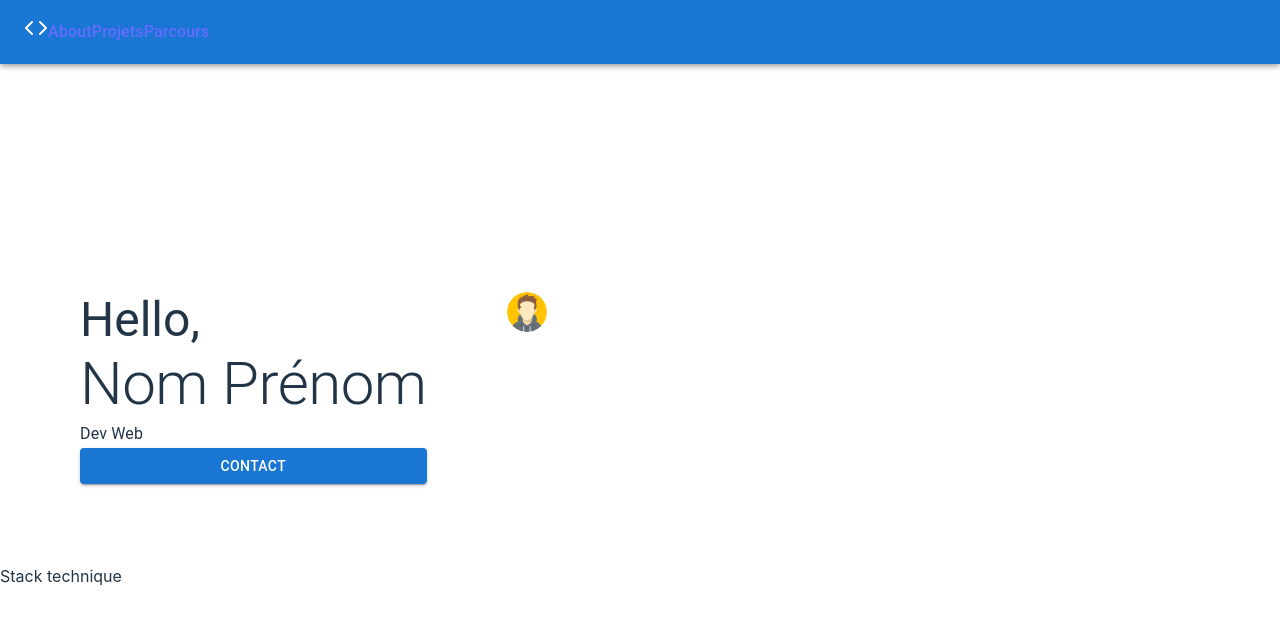
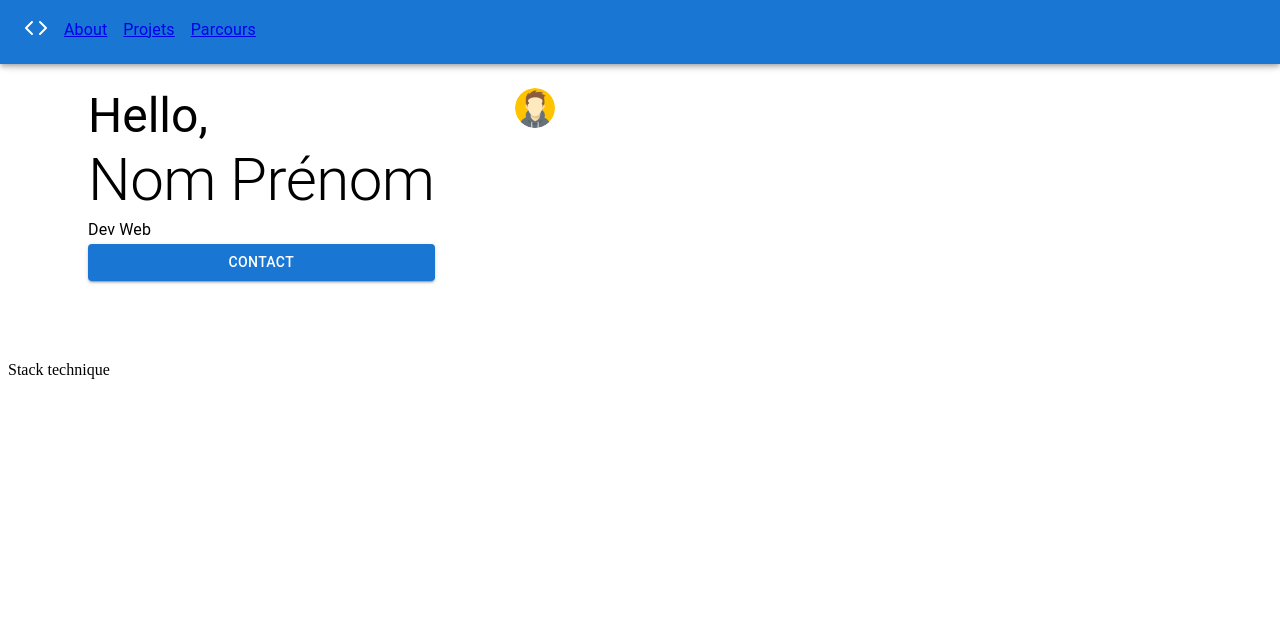
Before and after one commit to Kevgrdn/react_cv, a React (Vite) app: page / in a window 1280 px wide. Shown: the top 622 px of the page. Built offline with nearby package versions, Linux system fonts and the light colour scheme.

Commit message:
feat: :sparkles: implements img

```diff
--- a/package.json
+++ b/package.json
@@ -12,6 +12,7 @@
     "@emotion/react": "^11.10.5",
     "@emotion/styled": "^11.10.5",
     "@mui/material": "^5.11.2",
+    "axios": "^1.2.1",
     "lucide-react": "^0.105.0-alpha.4",
     "react": "^18.2.0",
     "react-dom": "^18.2.0",
--- a/src/App.css
+++ /dev/null
@@ -1,41 +0,0 @@
-#root {
-  max-width: 1280px;
-  margin: 0 auto;
-  padding: 2rem;
-  text-align: center;
-}
-
-.logo {
-  height: 6em;
-  padding: 1.5em;
-  will-change: filter;
-}
-.logo:hover {
-  filter: drop-shadow(0 0 2em #646cffaa);
-}
-.logo.react:hover {
-  filter: drop-shadow(0 0 2em #61dafbaa);
-}
-
-@keyframes logo-spin {
-  from {
-    transform: rotate(0deg);
-  }
-  to {
-    transform: rotate(360deg);
-  }
-}
-
-@media (prefers-reduced-motion: no-preference) {
-  a:nth-of-type(2) .logo {
-    animation: logo-spin infinite 20s linear;
-  }
-}
-
-.card {
-  padding: 2em;
-}
-
-.read-the-docs {
-  color: #888;
-}
--- /dev/null
+++ b/src/api/toRequest.json
@@ -0,0 +1,4 @@
+{
+    "kevin_github_projects": "https://api.github.com/users/Kevgrdn/repos",
+    "dylan_github_projects": "https://api.github.com/users/DylanPignolet/repos"
+}
--- /dev/null
+++ b/src/api/toRequest.ts
@@ -0,0 +1,4 @@
+export const data = {
+    kevin_github_projects: "https://api.github.com/users/Kevgrdn/repos",
+    dylan_github_projects: "https://api.github.com/users/DylanPignolet/repos"
+}
--- a/src/components/NavBar.tsx
+++ b/src/components/NavBar.tsx
@@ -12,6 +12,7 @@ function NavBar() {
         <>
             <AppBar position="fixed" color="primary">
                 <Toolbar>
+                    <Stack direction="row" spacing={2}>
                         <Typography variant="h6">
                             <Code />
                         </Typography>
@@ -30,6 +31,7 @@ function NavBar() {
                                 Parcours
                             </Link>
                         </Typography>
+                    </Stack>
 
                 </Toolbar>
             </AppBar>
--- a/src/index.css
+++ /dev/null
@@ -1,75 +0,0 @@
-:root {
-  font-family: Inter, Avenir, Helvetica, Arial, sans-serif;
-  font-size: 16px;
-  line-height: 24px;
-  font-weight: 400;
-
-  color-scheme: light dark;
-  color: rgba(255, 255, 255, 0.87);
-  background-color: #242424;
-
-  font-synthesis: none;
-  text-rendering: optimizeLegibility;
-  -webkit-font-smoothing: antialiased;
-  -moz-osx-font-smoothing: grayscale;
-  -webkit-text-size-adjust: 100%;
-}
-
-a {
-  font-weight: 500;
-  color: #646cff;
-  text-decoration: inherit;
-}
-
-a:hover {
-  color: #535bf2;
-}
-
-body {
-  margin: 0;
-  display: flex;
-  place-items: center;
-  min-width: 320px;
-  min-height: 100vh;
-}
-
-h1 {
-  font-size: 3.2em;
-  line-height: 1.1;
-}
-
-button {
-  border-radius: 8px;
-  border: 1px solid transparent;
-  padding: 0.6em 1.2em;
-  font-size: 1em;
-  font-weight: 500;
-  font-family: inherit;
-  background-color: #1a1a1a;
-  cursor: pointer;
-  transition: border-color 0.25s;
-}
-
-button:hover {
-  border-color: #646cff;
-}
-
-button:focus,
-button:focus-visible {
-  outline: 4px auto -webkit-focus-ring-color;
-}
-
-@media (prefers-color-scheme: light) {
-  :root {
-    color: #213547;
-    background-color: #ffffff;
-  }
-
-  a:hover {
-    color: #747bff;
-  }
-
-  button {
-    background-color: #f9f9f9;
-  }
-}
--- a/src/main.tsx
+++ b/src/main.tsx
@@ -1,10 +1,6 @@
 import React from 'react'
 import ReactDOM from 'react-dom/client'
-import { createBrowserRouter, RouterProvider } from 'react-router-dom'
-import './index.css'
-import Error from './pages/Error/Error'
-import Home from './pages/Home/Home'
-import Portfolio from './pages/Portfolio/Portfolio'
+import { RouterProvider } from 'react-router-dom'
 import router from './routes/routes.config'
 
 
--- a/src/pages/Error/Error.tsx
+++ b/src/pages/Error/Error.tsx
@@ -1,11 +1,15 @@
 import React from 'react'
 import Typography from '@mui/material/Typography'
-
+import error from "../../assets/erreur404.png"
+import { Stack } from '@mui/system'
 function Error() {
     return (
-        <Typography variant="body1" color="initial">
-            404 not Found
-        </Typography>
+        <Stack justifyContent="center" alignContent="center" alignItems="center" width="auto">
+            <Stack maxWidth="50%">
+
+                <img src={error} alt="404" />
+            </Stack>
+        </Stack>
     )
 }
 
--- a/src/pages/Portfolio/Portfolio.tsx
+++ b/src/pages/Portfolio/Portfolio.tsx
@@ -1,11 +1,48 @@
-import React from 'react'
+import { Card, Stack, Typography } from '@mui/material'
+import React, { useEffect, useState } from 'react'
 import NavBar from '../../components/NavBar'
+import axios from "axios"
+import { data } from '../../api/toRequest'
+
 
 function Portfolio() {
+    const [state, setState] = useState([])
+
+    useEffect(() => {
+        async function fetchData() {
+            const response = await axios.get(data.kevin_github_projects);
+            setState(response.data);
+        }
+
+        fetchData();
+    }, []);
+
+
+    console.log(state);
+
     return (
-        <div>
+
+        <>
             <NavBar />
-        </div>
+            <Stack sx={{ my: "5rem" }}>
+                <Typography variant="h2">
+                    Voici la réalisation de mes projets :
+                </Typography>
+                {
+                    state.map((projects: any) => {
+                        return (<Stack>
+                            <Card>
+                                <Typography variant="body1" color="initial">{projects.name}</Typography>
+
+                            </Card>
+                        </Stack>)
+                    })
+                }
+
+
+            </Stack>
+        </>
+
     )
 }
 
```
Also changed, not shown: src/assets/erreur404.png (added), 1 other file (tests, documents, lock files or other folders). Lines whose indentation alone changed are shown as unchanged.
